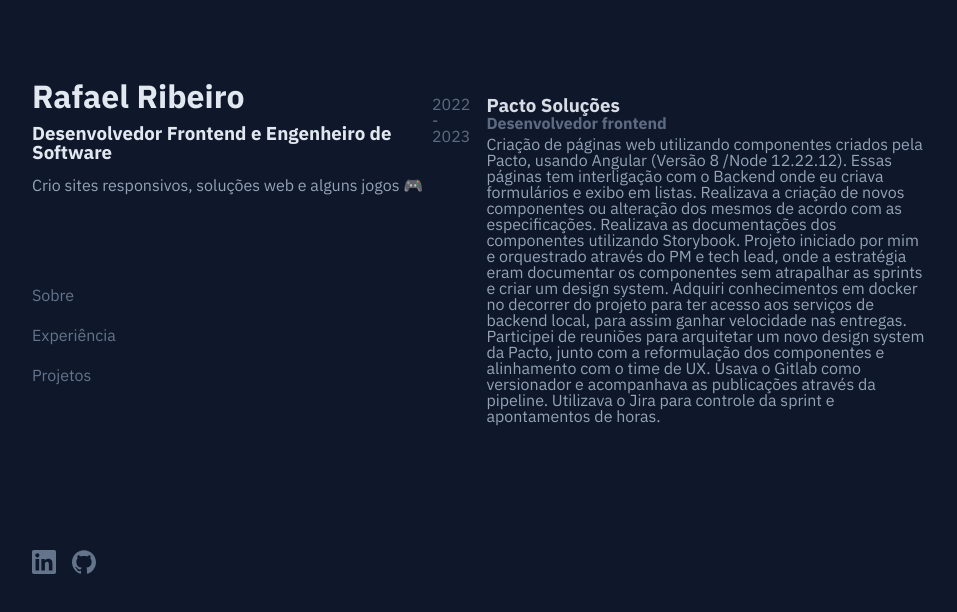
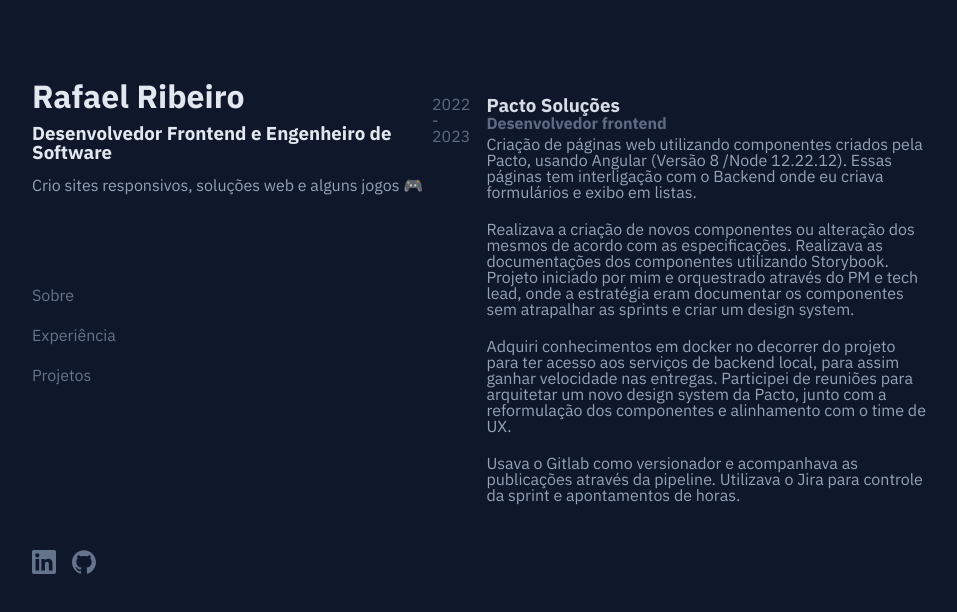
Before and after one commit to RafahOlive/portfolio, a React (Vite) app: page / in a window 1280 px wide. Both pictures are taken after a click on the button "Experiência". Shown: the top 612 px of the page, without its empty margins (224-1181 px from the left). Built offline with nearby package versions, Linux system fonts and the light colour scheme.

Commit message:
Ajustado espaçamento de texto.Inserido Favicon

```diff
--- a/index.html
+++ b/index.html
@@ -2,6 +2,7 @@
 <html lang="en">
   <head>
     <meta charset="UTF-8" />
+    <link rel="icon" type="image/svg+xml" href="/rafa.svg" />
     <meta name="viewport" content="width=device-width, initial-scale=1.0" />
 
     <link rel="preconnect" href="https://fonts.googleapis.com" />
--- a/src/pages/Experience/index.tsx
+++ b/src/pages/Experience/index.tsx
@@ -12,18 +12,36 @@
             Criação de páginas web utilizando componentes criados pela Pacto,
             usando Angular (Versão 8 /Node 12.22.12). Essas páginas tem
             interligação com o Backend onde eu criava formulários e exibo em
-            listas. Realizava a criação de novos componentes ou alteração dos
-            mesmos de acordo com as especificações. Realizava as documentações
-            dos componentes utilizando Storybook. Projeto iniciado por mim e
+            listas.
+          </p>
+
+          <br />
+
+          <p>
+            Realizava a criação de novos componentes ou alteração dos mesmos de
+            acordo com as especificações. Realizava as documentações dos
+            componentes utilizando Storybook. Projeto iniciado por mim e
             orquestrado através do PM e tech lead, onde a estratégia eram
             documentar os componentes sem atrapalhar as sprints e criar um
-            design system. Adquiri conhecimentos em docker no decorrer do
-            projeto para ter acesso aos serviços de backend local, para assim
-            ganhar velocidade nas entregas. Participei de reuniões para
-            arquitetar um novo design system da Pacto, junto com a reformulação
-            dos componentes e alinhamento com o time de UX. Usava o Gitlab como
-            versionador e acompanhava as publicações através da pipeline.
-            Utilizava o Jira para controle da sprint e apontamentos de horas.
+            design system.
+          </p>
+
+          <br />
+
+          <p>
+            Adquiri conhecimentos em docker no decorrer do projeto para ter
+            acesso aos serviços de backend local, para assim ganhar velocidade
+            nas entregas. Participei de reuniões para arquitetar um novo design
+            system da Pacto, junto com a reformulação dos componentes e
+            alinhamento com o time de UX.
+          </p>
+
+          <br />
+
+          <p>
+            Usava o Gitlab como versionador e acompanhava as publicações através
+            da pipeline. Utilizava o Jira para controle da sprint e apontamentos
+            de horas.
           </p>
         </Text>
       </MainContainer>
```
Also changed, not shown: src/pages/About/index.tsx (+8 -7 lines), public/rafa.svg (added).
